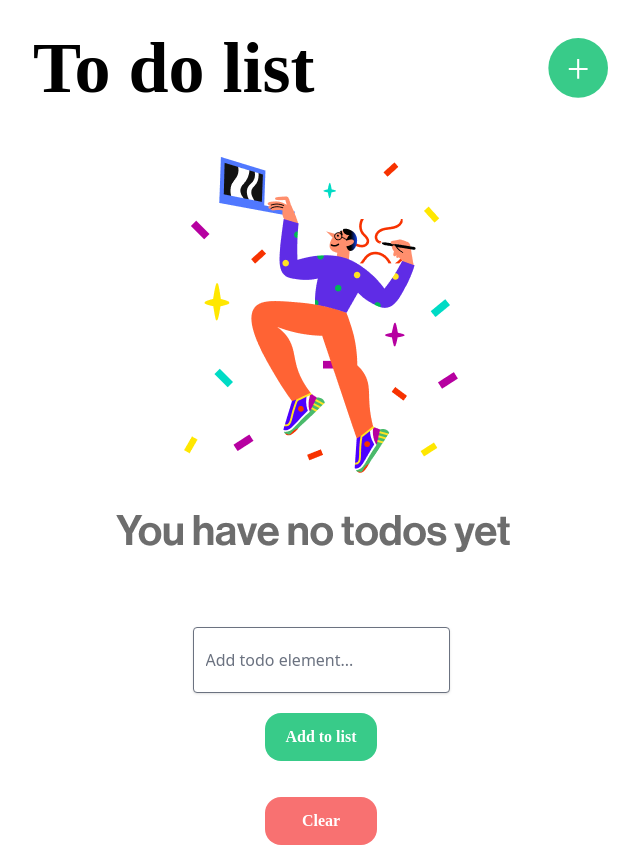
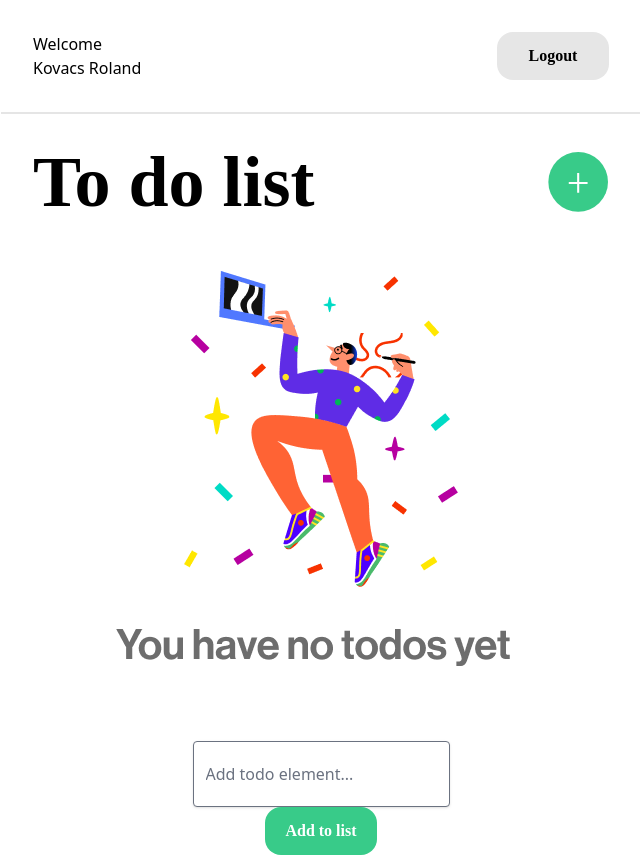
Before and after one commit to Fekete-Balazs710/ToDo, a Vue app: page / in a window 1280 px wide. Shown: the top 857 px of the page, without its empty margins (319-959 px from the left). Built offline with nearby package versions, Linux system fonts and the light colour scheme; a web font is replaced by a local one.

Commit message:
ITL 19  Subtask 6 : Made the design match with figma
- Created TodoAccount component

```diff
--- a/src/App.vue
+++ b/src/App.vue
@@ -84,9 +84,11 @@ function toggleEditMode(todo: TodoType) {
       todos.value.forEach((todo: TodoType) => {
         todo.isEditing = false;
       });
+      todo.isEditing = !todo.isEditing;
+    } else {
+      todo.isEditing = true;
     }
 
-    todo.isEditing = !todo.isEditing;
 }
 
 function dateFormat(date: Date) {
--- /dev/null
+++ b/src/components/TodoAccount.vue
@@ -0,0 +1,24 @@
+<template>
+    <div
+        class="container mx-auto text-center p-8 flex justify-between
+               items-center lg:w-[40rem] w-min-[20rem] border-b-2 border-[#E5E5E5]"
+    >
+        <p class="text-left text-base font-medium">
+            Welcome <br> {{ username }}
+        </p>
+        <TodoButton :buttonTitle="'Logout'" :color="'gray'"></TodoButton>
+    </div>
+</template>
+
+<script setup lang="ts">
+
+import TodoButton from './TodoButton.vue';
+
+//Receive data from parent component
+interface Props {
+    username: string;
+}
+
+defineProps<Props>()
+
+</script>
--- a/src/components/TodoButton.vue
+++ b/src/components/TodoButton.vue
@@ -1,6 +1,6 @@
 <template>
     <button
-        class="mt-5 p-3 btn btn-blue font-semibold rounded-2xl
+        class="p-3 btn btn-blue font-semibold rounded-2xl
                w-28 font-primary"
         :class="{'bg-[#38CB89] hover:bg-[#32aa74] text-white': color === 'green',
                  'bg-red-400 hover:bg-red-500 text-white': color === 'red',
--- a/src/components/TodoHeader.vue
+++ b/src/components/TodoHeader.vue
@@ -1,4 +1,6 @@
 <template>
+    <TodoAccount :username="'Kovacs Roland'"/>
+
     <div class="container mx-auto text-center p-8 flex items-center justify-between lg:w-[40rem] w-min-[20rem]">
 
         <h1 class="lg:text-7xl sm:text-6xl text-4xl font-primary font-semibold text-black">
@@ -13,6 +15,7 @@
 <script setup lang="ts">
 
 import AddTodoButton from './AddTodoButton.vue'
+import TodoAccount from './TodoAccount.vue';
 
 //Add emit to modify data in parent component
 const emit = defineEmits(['addTodo'])
--- a/src/components/TodoListElement.vue
+++ b/src/components/TodoListElement.vue
@@ -1,6 +1,6 @@
 <template>
     <div class="container p-5 border-2 border-black rounded-2xl mt-8"
-         @dblclick="toggleEditMode(todo)"
+         @click="toggleEditMode(todo)"
     >
         <div class="grid grid-rows-1 grid-flow-col gap-4 justify-between">
             <div class="row-span-3">
@@ -45,7 +45,7 @@
             </div>
         </div>
 
-        <div class="flex items-start" v-if="isEditing()">
+        <div class="flex items-start mt-5 " v-if="isEditing()">
             <TodoButton
                 button-title="Save"
                 color="green"
```
